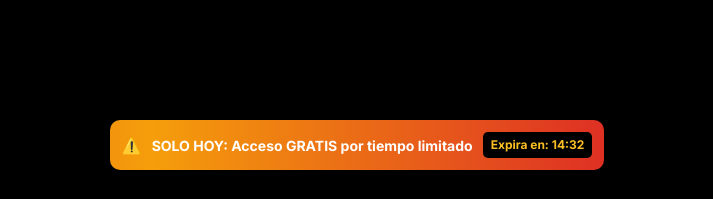
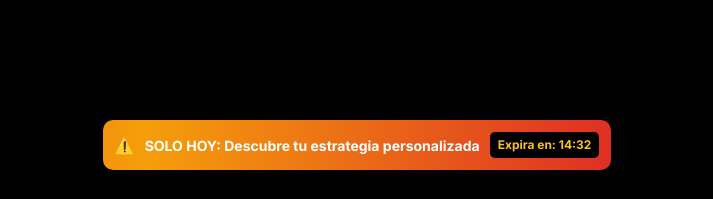
Before and after one commit to adeliaterco/mensajes-obsesivas, a Next.js app: page / in a window 1280 px wide. Shown: the top 199 px of the page, without its empty margins (283-996 px from the left). Built offline with nearby package versions, Linux system fonts and the light colour scheme.

Commit message:
Update page.tsx

```diff
--- a/app/page.tsx
+++ b/app/page.tsx
@@ -255,7 +255,7 @@ export default function HomePage() {
           <div className="urgencia-banner">
             <div className="urgencia-content">
               <span className="urgencia-icon">⚠️</span>
-              <span className="urgencia-text">SOLO HOY: Acceso GRATIS por tiempo limitado</span>
+              <span className="urgencia-text">SOLO HOY: Descubre tu estrategia personalizada</span>
               <span className="urgencia-timer">Expira en: 14:32</span>
             </div>
           </div>
```
